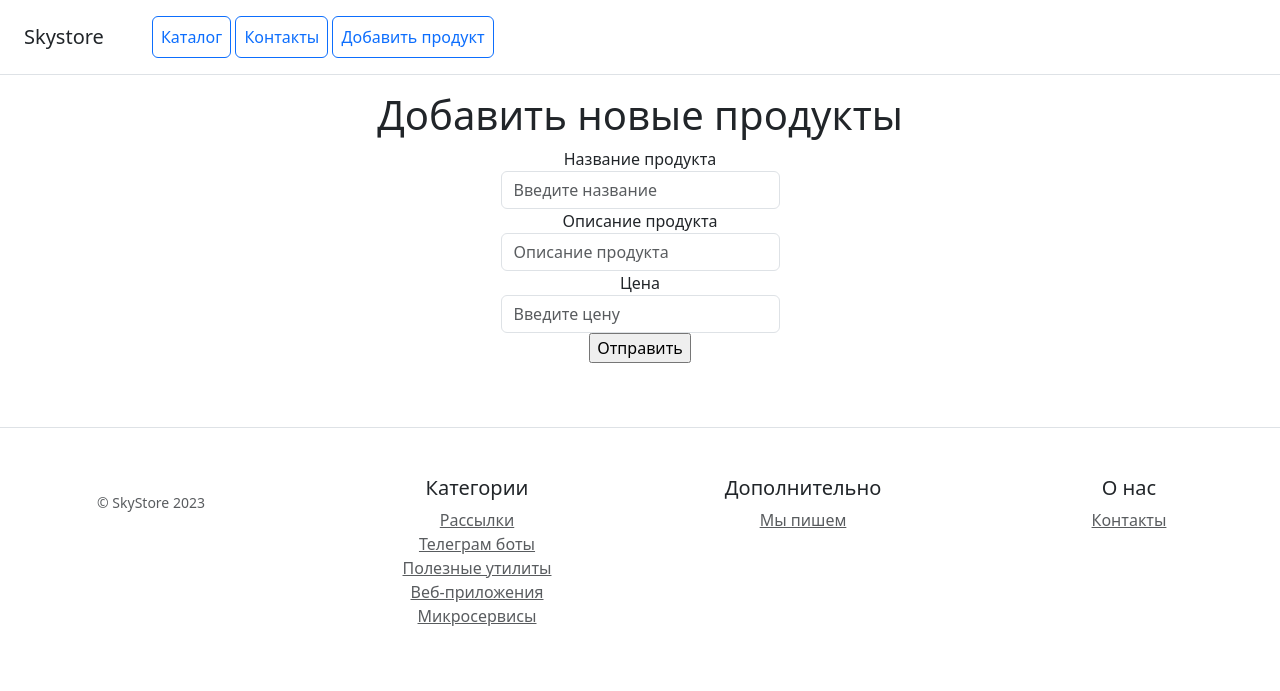
After one commit to denanmax/hw_19.2, a Django app: page /add_product/ in a window 1280 px wide. The commit adds this page. Shown: the top 691 px of the page. Run offline with Django 4.2, Linux system fonts and the light colour scheme; parts of the project's set-up code (start-up, migrations or seed data) failed here and were passed over; some libraries are stand-ins or nearby versions.

Commit message:
add product template only

```diff
--- /dev/null
+++ b/catalog/templates/catalog/add_product.html
@@ -0,0 +1,24 @@
+{% extends 'catalog/base.html' %}
+{% block content%}
+
+<div class="row text-center">
+    <h5 class="display-6">Добавить новые продукты</h5>
+    <form method="post" action="" class="form-floating">
+            {% csrf_token %}
+
+            <div class="container d-flex justify-content-center">
+                <div class="mb-3 col-3">
+                    <label for="name">Название продукта</label>
+                    <input type="text" name="name" class="form-control" id="name" placeholder="Введите название" required>
+                    <label for="name">Описание продукта</label>
+                    <input type="text" name="description" class="form-control" id="name" placeholder="Описание продукта" required>
+                    <label for="name">Цена</label>
+                    <input type="text" name="price" class="form-control" id="name" placeholder="Введите цену" required>
+                    <input type="submit" value="Отправить" />
+                </div>
+
+
+</div>
+
+
+{% endblock %}
--- a/catalog/templates/catalog/base.html
+++ b/catalog/templates/catalog/base.html
@@ -13,6 +13,7 @@
     <nav class="ms-5">
         <a class="p-2 btn btn-outline-primary" href="/">Каталог</a>
         <a class="p-2 btn btn-outline-primary" href="/contacts/">Контакты</a>
+        <a class="p-2 btn btn-outline-primary" href="/add_product/">Добавить продукт</a>
     </nav>
 </div>
 {% block content%}
--- a/catalog/urls.py
+++ b/catalog/urls.py
@@ -6,5 +6,6 @@ from . import views
 urlpatterns = [
     path('', views.home, name='home'),
     path('contacts/', views.contacts),
-    path('product/<int:product_id>/', views.product, name='product')
+    path('product/<int:product_id>/', views.product, name='product'),
+    path('add_product/', views.add_product)
 ]
--- a/catalog/views.py
+++ b/catalog/views.py
@@ -28,3 +28,7 @@ def contacts(request):
 def product(request, product_id):
     product = Product.objects.get(pk=product_id)
     return render(request, 'catalog/product.html', {'product': product})
+
+
+def add_product(request):
+    return render(request, template_name='catalog/add_product.html')
```
